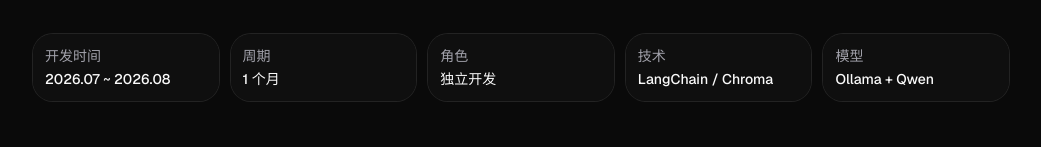
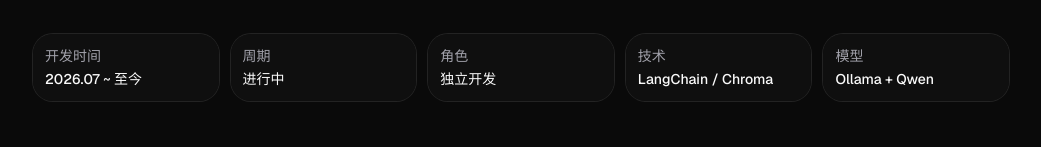
Before and after one commit to SomeH-Bosx/SomeH-Bosx.github.io, a Next.js app: page /projects/rag in a window 1280 px wide. Shown: the part 398-545 px from the top of the page, without its empty margins (119-1160 px from the left). Built offline with nearby package versions, Linux system fonts and the light colour scheme.

Commit message:
feat: update RAG and FinPilot project timelines

```diff
--- a/src/data/finpilot.ts
+++ b/src/data/finpilot.ts
@@ -1,8 +1,8 @@
 export const finpilotCase = {
   quote: "重点不是再做一个记账工具，而是让钱的归属和预算决策变得可执行。",
   meta: [
-    { label: "开发时间", value: "2026.07 ~ 2026.08" },
-    { label: "周期", value: "1 个月" },
+    { label: "开发时间", value: "2026.05 ~ 2026.07" },
+    { label: "周期", value: "3 个月" },
     { label: "角色", value: "产品 + 开发" },
     { label: "技术", value: "React / FastAPI" },
     { label: "重点", value: "产品思维" },
--- a/src/data/rag.ts
+++ b/src/data/rag.ts
@@ -1,8 +1,8 @@
 export const ragCase = {
   quote: "一个真正的项目页面不是放代码，而是讲故事。",
   meta: [
-    { label: "开发时间", value: "2026.07 ~ 2026.08" },
-    { label: "周期", value: "1 个月" },
+    { label: "开发时间", value: "2026.07 ~ 至今" },
+    { label: "周期", value: "进行中" },
     { label: "角色", value: "独立开发" },
     { label: "技术", value: "LangChain / Chroma" },
     { label: "模型", value: "Ollama + Qwen" },
--- a/src/data/resume.ts
+++ b/src/data/resume.ts
@@ -33,7 +33,7 @@ export const resumeSkillMatrix = [
 export const resumeProjects = [
   {
     slug: "rag",
-    date: "2026.07 ~ 2026.08",
+    date: "2026.07 ~ 至今",
     title: "Enterprise RAG｜本地企业知识库 RAG 问答系统",
     role: "个人开发",
     href: "/projects/rag/",
@@ -60,7 +60,7 @@ export const resumeProjects = [
   },
   {
     slug: "finpilot",
-    date: "2026.07 ~ 2026.08",
+    date: "2026.05 ~ 2026.07",
     title: "FinPilot｜AI 零基预算 Copilot",
     role: "AI 应用 · 全栈 · 个人开发",
     href: "/projects/finpilot/",
```
